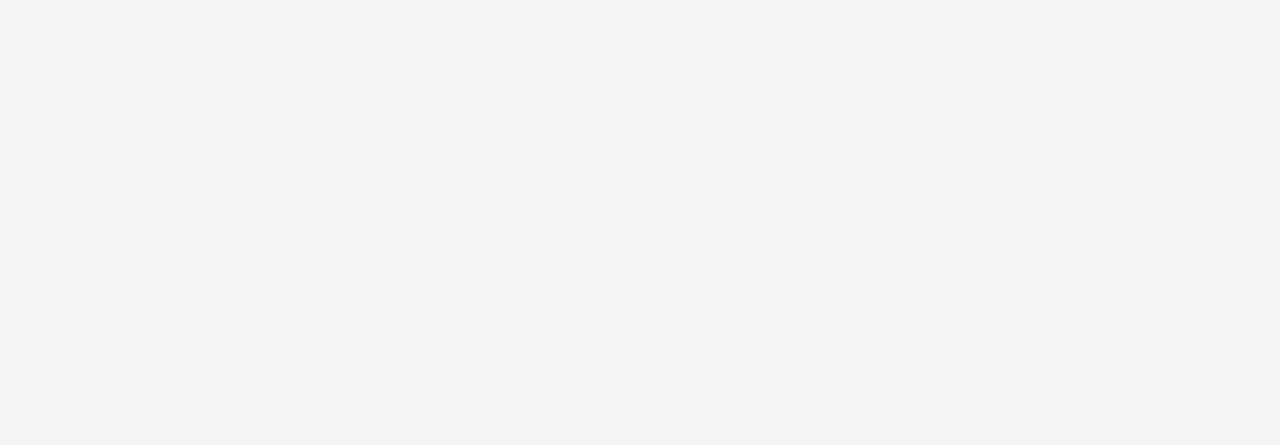
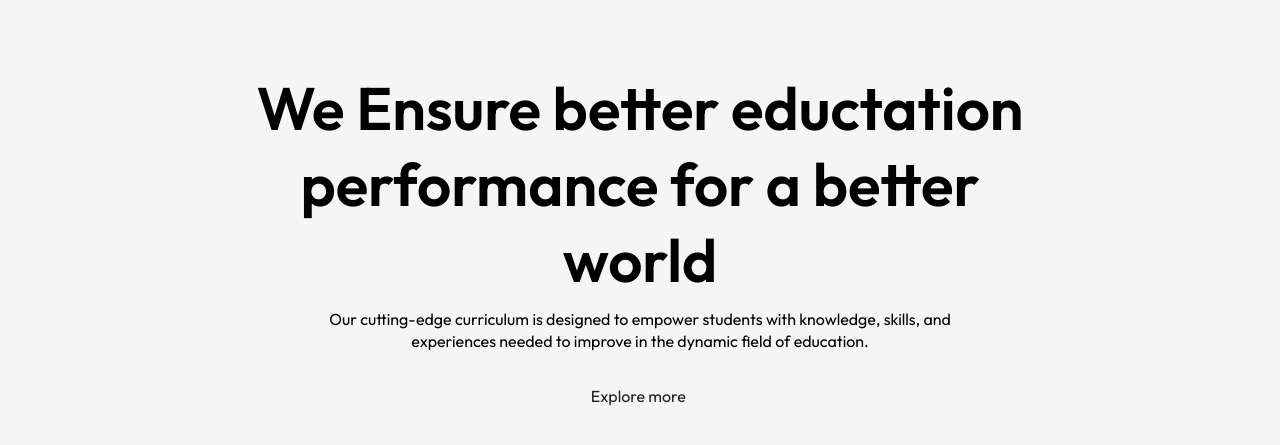
Before and after one commit to dCOMMICS/CHUR1, a React (Vite) app: page / in a window 1280 px wide. Shown: the part 155-600 px from the top of the page. Built offline with nearby package versions, Linux system fonts and the light colour scheme.

Commit message:
hero section progress 10%

```diff
--- a/src/components/Hero/Hero.css
+++ b/src/components/Hero/Hero.css
@@ -2,8 +2,28 @@
     width: 100%;
     min-height: 100vh;
     /* url add image */
-    background: linear-gradient(rgba(8,0,58,0.7),rgba(8,0,58,0.7)) url(/src/assets/akira-hojo-_86u_Y0oAaM-unsplash.jpg);
+    /* background: linear-gradient(rgba(8,0,58,0.7),rgba(8,0,58,0.7)) url(/src/assets/akira-hojo-_86u_Y0oAaM-unsplash.jpg);
     background-size: cover;
     background-position: center;
-    color: #fff;
+    color: #fff; */
+    display: flex;
+    align-items: center;
+    justify-content: center;
 }
+
+.hero-text {
+    text-align: center;
+    max-width: 800px;
+}
+
+.hero-text h1 {
+    font-size: 60px;
+    font-weight: 600;
+
+}
+
+.hero-text p {
+    max-width: 700px;
+    margin: 10px auto 20px;
+    line-height: 1.4;
+}
--- a/src/components/Hero/Hero.jsx
+++ b/src/components/Hero/Hero.jsx
@@ -3,8 +3,19 @@ import './Hero.css'
 
 const Hero = () => {
   return (
-    <div className='hero'>
+    <div className='hero container'>
 
+
+      <div className='hero-text'>
+        <h1>
+            {/* remember to change copy */}
+            We Ensure better eductation performance for a better world
+        </h1>
+        <p>
+            Our cutting-edge curriculum is designed to empower students with knowledge, skills, and experiences needed to improve in the dynamic field of education.
+        </p>
+        <button className='btn'>Explore more <img src='' alt='' /> </button>
+      </div>
     </div>
   )
 }
--- a/src/components/NavBar/NavBar.css
+++ b/src/components/NavBar/NavBar.css
@@ -1,5 +1,6 @@
 nav {
     width: 100%;
+    /* to be deleted on production */
     background: #333;
     color: #fff;
     padding: 4px 0;
```
